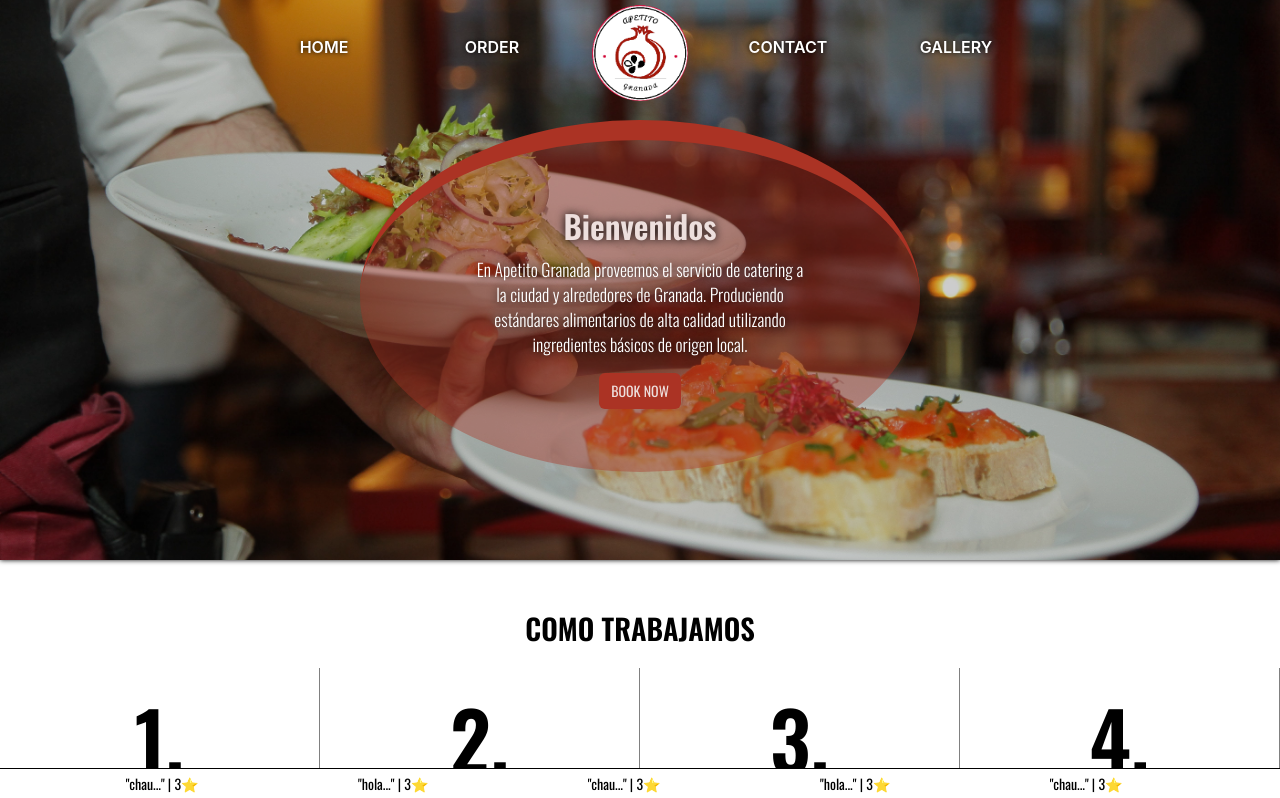
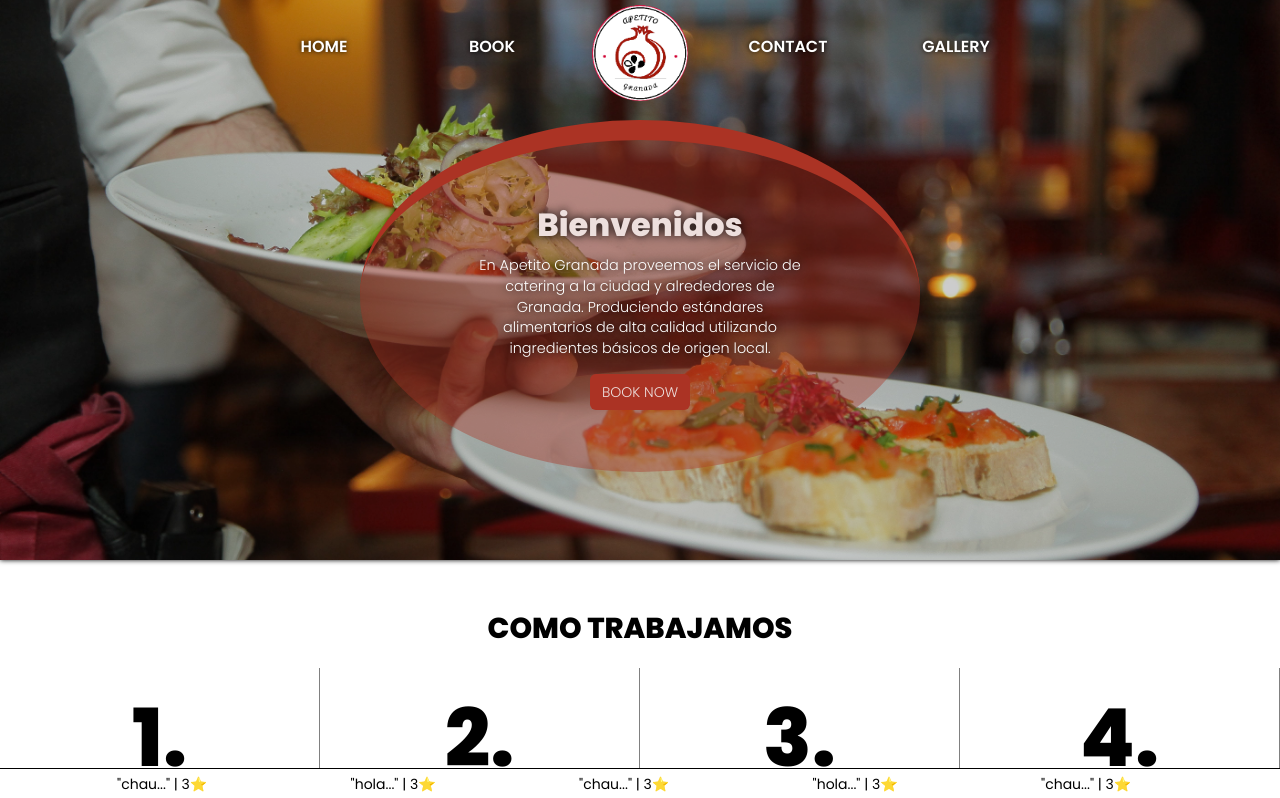
Before and after one commit to LeanM/apetito-granada-web, a React (Create React App) app: page / in a window 1280 px wide. Shown: the top 798 px of the page. Built offline with nearby package versions, Linux system fonts and the light colour scheme.

Commit message:
Styling fonts and various

```diff
--- a/public/index.html
+++ b/public/index.html
@@ -23,6 +23,9 @@
       href="https://fonts.googleapis.com/css2?family=Oswald:wght@200;300;400;600&family=Poppins:wght@200;500&family=Secular+One&display=swap"
       rel="stylesheet"
     />
+    <link rel="preconnect" href="https://fonts.googleapis.com">
+    <link rel="preconnect" href="https://fonts.gstatic.com" crossorigin>
+    <link href="https://fonts.googleapis.com/css2?family=Poppins:ital,wght@0,100;0,200;0,300;0,400;0,500;0,600;0,700;0,800;0,900;1,100;1,200&display=swap" rel="stylesheet">
     <link
       rel="stylesheet"
       href="https://use.fontawesome.com/releases/v5.6.3/css/all.css"
--- a/src/components/contact-components/Contact.js
+++ b/src/components/contact-components/Contact.js
@@ -120,7 +120,6 @@ export default function Contact() {
               onSubmit={handleSubmit}
             >
               <div className={classes.inputsContainer}>
-                <div className={classes.firstInputRow}>
                 <FormInput
                   key={inputs[0].id}
                   {...inputs[0]}
@@ -133,8 +132,7 @@ export default function Contact() {
                   value={values[inputs[1]]}
                   onChange={onChange}
                 />
-                </div>
-                <div className={classes.firstInputRow}>
+
                 <FormInput
                   key={inputs[2].id}
                   {...inputs[2]}
@@ -147,7 +145,7 @@ export default function Contact() {
                   value={values[inputs[3]]}
                   onChange={onChange}
                 />
-                </div>
+
                 <FormInput
                   key={inputs[4].id}
                   {...inputs[4]}
@@ -189,6 +187,7 @@ const useStyles = createUseStyles({
     height: "200vh",
     backgroundColor: "white",
     display: "flex",
+    fontFamily: "Poppins",
     justifyContent: "center",
     alignItems: "center",
     marginTop: "3rem",
@@ -198,11 +197,11 @@ const useStyles = createUseStyles({
     },
   },
   subContainer: {
-    width: "90%",
+    width: "95%",
     height: "85%",
     display: "flex",
     justifyContent: "center",
-    //border: `solid 1px ${colors.nav}`,
+    border: `solid 3px ${colors.nav}`,
     alignItems: "center",
     marginTop: "5rem",
 
@@ -212,7 +211,7 @@ const useStyles = createUseStyles({
     },
   },
   imageContainer: {
-    width: "45%",
+    width: "50%",
     height: "100%",
     backgroundColor: "black",
     backgroundSize: "cover",
@@ -223,12 +222,12 @@ const useStyles = createUseStyles({
     },
   },
   dataContainer: {
-    width: "55%",
+    width: "50%",
     height: "100%",
     display: "flex",
     flexDirection: "column",
     justifyContent: "center",
-    gap: "3rem",
+
     alignItems: "center",
 
     "@media screen and (max-width: 800px)": {
@@ -244,7 +243,7 @@ const useStyles = createUseStyles({
   },
   form: {
     display: "flex",
-    width: "80%",
+    width: "100%",
     flexDirection: "column",
     justifyContent: "center",
     alignItems: "center",
@@ -257,7 +256,7 @@ const useStyles = createUseStyles({
     alignItems: "center",
     width: "100%",
     height: "70%",
-    gap: "2rem",
+    gap: "0.2rem",
   },
   firstInputRow: {
     width: "90%",
@@ -282,22 +281,25 @@ const useStyles = createUseStyles({
     gap: "1rem",
   },
   submitButton: {
-    width: "5rem",
-    height: "3rem",
-    borderRadius: "20px",
-    fontWeight: "800",
-    backgroundColor: colors.textNav,
+    width: "8rem",
+    height: "4rem",
+    borderRadius: "5px",
+    fontWeight: "400",
+
     border: `solid 1px ${colors.navLight}`,
-    color: colors.nav,
+
+    backgroundColor: colors.nav,
+    color: colors.textNav,
 
     transition: "background 0.3s, color 0.3s",
+
     "&:hover": {
-      backgroundColor: colors.nav,
-      color: colors.textNav,
+      backgroundColor: colors.textNav,
+      color: colors.nav,
     },
   },
   progessContainer: {
-    width: "70%",
+    width: "80%",
     height: "2rem",
     display: "flex",
     flexDirection: "column",
--- a/src/components/contact-components/FormInput.js
+++ b/src/components/contact-components/FormInput.js
@@ -1,6 +1,7 @@
 import { useEffect, useState } from "react";
 import "./formInput.css";
 import { createUseStyles } from "react-jss";
+import { colors } from "../../assets/colors";
 
 export default function FormInput(props) {
   const [focused, setFocused] = useState(false);
@@ -21,10 +22,12 @@ export default function FormInput(props) {
 
   const biggerInput = {
     height: "5rem",
+    borderRadius: 0,
   };
 
   const normalInput = {
     height: "3rem",
+    borderRadius: 0,
   };
 
   return (
@@ -51,8 +54,9 @@ const useStyles = createUseStyles({
     display: "flex",
     flexDirection: "column",
     justifyContent: "center",
-    alignItems: "center",
-    width: "20rem",
+    alignItems: "flex-start",
+    width: "30rem",
+    borderRadius: 0,
 
     "@media screen and (max-width: 500px)": {
       //width: "14rem",
@@ -60,21 +64,21 @@ const useStyles = createUseStyles({
   },
   input: {
     padding: "15px",
-    margin: "10px 0px",
+    margin: "5px 0px",
     width: "100%",
-    borderRadius: "5px",
-    border: "1px solid gray",
+    borderRadius: 0,
+    border: `solid 1px ${colors.black}`,
 
     "@media screen and (max-width: 1000px)": {
       width: "100%",
     },
   },
   label: {
-    fontSize: "12px",
-    color: "gray",
+    fontSize: "0.9rem",
+    color: colors.black,
   },
   span: {
-    fontSize: "12px",
+    fontSize: "0px",
     width: "15rem",
     padding: "3px",
     color: "red",
--- a/src/components/contact-components/MenuList.js
+++ b/src/components/contact-components/MenuList.js
@@ -3,74 +3,98 @@ import { colors } from "../../assets/colors";
 import { useContext } from "react";
 import CartContext from "../../context/CartProvider";
 
-export default function MenuList(){
+export default function MenuList() {
   const classes = useStyles();
   const { cart } = useContext(CartContext);
   console.log(cart);
   return (
     <div className={classes.container}>
-            {
-                cart.map((menu)=>{
+      {cart.map((menu) => {
         const firstWord = menu.categoryMenu.split(" ")[0];
         return (
+          <div className={classes.itemContainer}>
             <div className={classes.item}>
-                            <img className={classes.itemImage} src={"./categories/" + firstWord + ".jpg"}></img>
+              <img
+                className={classes.itemImage}
+                src={"./categories/" + firstWord + ".jpg"}
+              ></img>
               <p className={classes.itemText}>{menu.categoryMenu}</p>
-
+            </div>
+            <button className={classes.removeButton}>X</button>
           </div>
         );
-                })
-            }
+      })}
     </div>
   );
 }
 
 const useStyles = createUseStyles({
-    container:{
-        width:"20rem",
-        height:"15rem",
-        borderRadius:"10px",
-        display:"flex",
-        flexDirection:"column",
-        justifyContent:"flex-start",
+  container: {
+    width: "25rem",
+    height: "15rem",
+    borderRadius: "10px",
+    display: "flex",
+    flexDirection: "column",
+    justifyContent: "flex-start",
     border: `solid 2px ${colors.nav}`,
     backgroundColor: colors.textNav,
-        overflowY:"scroll",
-        padding:"10px",
+    overflowY: "scroll",
+    padding: "10px",
   },
-    item:{
-        width:"100%",
-        minHeight:"3.5rem",
-        display:"flex",
-        padding:"5px",
-        justifyContent:"flex-start",
-        alignItems:"center",
-        fontSize:"1rem",
-        fontWeight:"700",
-        borderRadius:"5px",
-        backgroundColor:colors.textNav,
-        gap:"1rem",
-        color:colors.nav,
+  itemContainer: {
+    width: "100%",
+    minHeight: "3.5rem",
+    display: "flex",
+    padding: "5px",
+    justifyContent: "flex-start",
+    alignItems: "center",
+    fontSize: "0.9rem",
+    fontWeight: "700",
+    borderRadius: "5px",
+    backgroundColor: colors.textNav,
+    gap: "1rem",
+    color: colors.nav,
+  },
+  item: {
+    width: "90%",
+    minHeight: "3.5rem",
+    display: "flex",
+    padding: "5px",
+    justifyContent: "flex-start",
+    alignItems: "center",
+    borderRadius: "5px",
+    backgroundColor: colors.textNav,
+    gap: "1rem",
+    color: colors.nav,
 
-        transition:"background 0.5s, color 0.5s",
+    transition: "background 0.5s, color 0.5s",
 
     "&:hover": {
-            backgroundColor:colors.nav,
-            color:colors.white
+      backgroundColor: colors.nav,
+      color: colors.white,
     },
   },
-    itemImage:{
-        width:"2.5rem",
-        height:"2.5rem",
-        borderRadius:"100%",
-        border:`solid 2px ${colors.navLight}`,
+  itemImage: {
+    width: "2.5rem",
+    height: "2.5rem",
+    borderRadius: "100%",
+    border: `solid 2px ${colors.navLight}`,
   },
-    itemText:{
+  itemText: {
+    textAlign: "center",
+  },
+  removeButton: {
+    width: "10%",
+    height: "80%",
 
-        textAlign:"center",
+    borderRadius: "5px",
+    border: `solid 1px ${colors.nav}`,
+    backgroundColor: colors.textNav,
+    color: colors.nav,
+
+    "&:hover": {
+      backgroundColor: colors.nav,
+      color: colors.white,
     },
-    removeButton:{
-        width:"17%",
-        height:"95%",
   },
 });
--- a/src/components/gallery-components/Gallery.js
+++ b/src/components/gallery-components/Gallery.js
@@ -116,6 +116,7 @@ const useStyles = createUseStyles({
     display: "flex",
     flexDirection: "column",
     gap: "2rem",
+    fontFamily: "Poppins",
     justifyContent: "center",
     alignItems: "center",
     backgroundColor: colors.textNav,
@@ -132,17 +133,17 @@ const useStyles = createUseStyles({
     width: "15rem",
     height: "2.5rem",
     borderRadius: "10px",
-    backgroundColor: colors.textNav,
     border: `1px solid ${colors.nav}`,
-    color: colors.nav,
-    fontWeight: "800",
+    backgroundColor: colors.nav,
+    color: colors.white,
+    fontWeight: "300",
 
     transition: "background 0.5s, border 0.5s, color 0.5s",
 
     "&:hover": {
-      backgroundColor: colors.nav,
+      backgroundColor: colors.textNav,
+      color: colors.nav,
       border: `1px solid ${colors.navLight}`,
-      color: colors.white,
     },
   },
   galleryContainer: {
@@ -162,10 +163,4 @@ const useStyles = createUseStyles({
     alignItems: "center",
     gap: "1rem",
   },
-  galleryPhoto: {
-    width: "100%",
-    borderRadius: "10px",
-    objectFit: "cover",
-    boxShadow: "black 0 0 2px",
-  },
 });
--- a/src/components/gallery-components/GalleryItem.js
+++ b/src/components/gallery-components/GalleryItem.js
@@ -37,13 +37,13 @@ const useStyles = createUseStyles({
     borderRadius: "10px",
     overflow: "hidden",
     position: "relative",
+    boxShadow: "black 0 0 2px",
   },
   galleryPhoto: {
     width: "100%",
     borderRadius: "10px",
     objectFit: "cover",
-    boxShadow: "black 0 0 2px",
-    overflow: "hidden",
+
     zIndex: "100",
 
     transition: "transform 0.5s",
@@ -65,7 +65,7 @@ const useStyles = createUseStyles({
     borderBottomLeftRadius: "10px",
     borderBottomRightRadius: "10px",
 
-    fontWeight: "800",
+    fontWeight: "200",
 
     color: colors.white,
 
@@ -77,6 +77,8 @@ const useStyles = createUseStyles({
 
     transition: "height 0.5s, opacity 0.5s",
 
-    "&:hover": {},
+    "&:hover": {
+      opacity: 1,
+    },
   },
 });
--- a/src/components/home-components/Home.js
+++ b/src/components/home-components/Home.js
@@ -145,7 +145,7 @@ const useStyles = createUseStyles({
     alignItems: "center",
     justifyContent: "center",
     flexDirection: "column",
-    fontFamily: "Oswald",
+    fontFamily: "Poppins",
   },
   homeBody: {
     display: "flex",
--- a/src/components/home-components/categoryCards/LeftCategoryCard.js
+++ b/src/components/home-components/categoryCards/LeftCategoryCard.js
@@ -7,34 +7,29 @@ import { createUseStyles } from "react-jss";
 
 export default function LeftCategoryCard(props) {
   const classes = styles();
-  const specificClasses =  specificStyle();
+  const specificClasses = specificStyle();
   const { addToCart } = useContext(CartContext);
   const firstWord = props.categoryData.split(" ")[0];
 
   return (
     <div
       id={props.categoryData}
-      style={{
-
-      }}
+      style={{}}
       className={specificClasses.container}
     >
-      <div className={classes.background} style={{backgroundImage: `url(./categories/${firstWord}.jpg)`}} ></div>
+      <div
+        className={classes.background}
+        style={{ backgroundImage: `url(./categories/${firstWord}.jpg)` }}
+      ></div>
       <div className={classes.innerLeftContainer}>
         <div className={classes.imageContainer}>
           <img
             src={"./categories/" + firstWord + ".jpg"}
             className={classes.imageStyle}
-
           />
         </div>
 
-        <div
-          className={specificClasses.dataContainer}
-          style={{
-
-          }}
-        >
+        <div className={specificClasses.dataContainer} style={{}}>
           <div style={{ fontWeight: "800", fontSize: "2rem" }}>
             {props.categoryData}
           </div>
@@ -42,7 +37,9 @@ export default function LeftCategoryCard(props) {
             ASdklasdjaskldjaslkdjdas;ld askljdklasjd lkasj dlkasjd kasjdk
           </div>
           <div className={classes.buttonsContainer}>
-            <button className={classes.button} onClick={props.onOpen}>Menu</button>
+            <button className={classes.button} onClick={props.onOpen}>
+              Menu
+            </button>
             <button
               className={classes.button}
               onClick={() => addToCart(props.categoryData)}
@@ -59,7 +56,7 @@ export default function LeftCategoryCard(props) {
 const specificStyle = createUseStyles({
   container: {
     width: "90%",
-    position:"relative",
+    position: "relative",
     height: "60vh",
     display: "flex",
     justifyContent: "center",
@@ -67,12 +64,9 @@ const specificStyle = createUseStyles({
     marginBottom: "5rem",
     //border:`solid 3px ${colors.nav}`,
 
-
     //borderRadius:"5px",
 
-    "@media screen and (max-width: 1100px)": {
-
-    },
+    "@media screen and (max-width: 1100px)": {},
 
     "@media screen and (max-width: 900px)": {
       marginBottom: "0rem",
@@ -82,7 +76,7 @@ const specificStyle = createUseStyles({
       height: "50vh",
     },
   },
-  dataContainer:{
+  dataContainer: {
     display: "flex",
     width: "40%",
     height: "100%",
@@ -90,32 +84,33 @@ const specificStyle = createUseStyles({
     justifyContent: "center",
     alignItems: "center",
     gap: "2rem",
-    fontSize: "1.1rem",
+    fontSize: "0.9rem",
+    fontFamily: "Poppins",
     backgroundColor: colors.white,
     color: colors.nav,
     //borderRadius:"10px",
-    zIndex:"50",
+    zIndex: "50",
     borderRight: `solid 20px ${colors.nav}`,
     //borderLeft: `solid 1px ${colors.navSemiTransparent}`,
     border: `solid 2px ${colors.nav}`,
-    borderTopLeftRadius:"10px",
-    borderBottomLeftRadius:"10px",
+    borderTopLeftRadius: "10px",
+    borderBottomLeftRadius: "10px",
 
     "@media screen and (max-width: 1100px)": {
       width: "80%",
-      height:"80%",
-      borderTop:`solid 5px ${colors.nav}`,
+      height: "80%",
+      borderTop: `solid 5px ${colors.nav}`,
       border: `solid 1px ${colors.nav}`,
       color: "white",
-      textShadow:"black 0 0 10px",
-      backgroundColor:colors.navSemiTransparent,
+      textShadow: "black 0 0 10px",
+      backgroundColor: colors.navSemiTransparent,
     },
 
     "@media screen and (max-width: 500px)": {
       width: "100%",
-      border:"none",
-      padding:"10px",
+      border: "none",
+      padding: "10px",
       //borderTop:`solid 5px ${colors.nav}`,
     },
-  }
+  },
 });
--- a/src/components/home-components/categoryCards/RightCategoryCard.js
+++ b/src/components/home-components/categoryCards/RightCategoryCard.js
@@ -8,20 +8,17 @@ import CartContext from "../../../context/CartProvider";
 
 export default function RightCategoryCard(props) {
   const classes = styles();
-  const specificClasses =  specificStyle();
+  const specificClasses = specificStyle();
   const { addToCart } = useContext(CartContext);
   const firstWord = props.categoryData.split(" ")[0];
   return (
-    <div
-      id={props.categoryData}
-      className={specificClasses.container}
-    >
-      <div className={classes.background} style={{backgroundImage: `url(./categories/${firstWord}.jpg)`}} ></div>
+    <div id={props.categoryData} className={specificClasses.container}>
+      <div
+        className={classes.background}
+        style={{ backgroundImage: `url(./categories/${firstWord}.jpg)` }}
+      ></div>
       <div className={classes.innerRightContainer}>
-        <div
-          className={specificClasses.dataContainer}
-          style={{  }}
-        >
+        <div className={specificClasses.dataContainer} style={{}}>
           <div style={{ fontWeight: "800", fontSize: "2rem" }}>
             {props.categoryData}
           </div>
@@ -29,7 +26,9 @@ export default function RightCategoryCard(props) {
             ASdklasdjaskldjaslkdjdas;ld askljdklasjd lkasj dlkasjd kasjdk
           </div>
           <div className={classes.buttonsContainer}>
-            <button className={classes.button} onClick={props.onOpen}>Menu</button>
+            <button className={classes.button} onClick={props.onOpen}>
+              Menu
+            </button>
             <button
               className={classes.button}
               onClick={() => addToCart(props.categoryData)}
@@ -49,11 +48,10 @@ export default function RightCategoryCard(props) {
   );
 }
 
-
 const specificStyle = createUseStyles({
   container: {
     width: "90%",
-    position:"relative",
+    position: "relative",
     height: "60vh",
     display: "flex",
     justifyContent: "center",
@@ -64,8 +62,6 @@ const specificStyle = createUseStyles({
 
     //borderRadius:"5px",
 
-
-
     "@media screen and (max-width: 900px)": {
       marginBottom: "0rem",
       width: "100%",
@@ -74,7 +70,7 @@ const specificStyle = createUseStyles({
       height: "50vh",
     },
   },
-  dataContainer:{
+  dataContainer: {
     display: "flex",
     width: "40%",
     height: "100%",
@@ -82,33 +78,33 @@ const specificStyle = createUseStyles({
     justifyContent: "center",
     alignItems: "center",
     gap: "2rem",
-    fontSize: "1.1rem",
+    fontSize: "0.9rem",
     backgroundColor: colors.white,
     //borderRadius:"10px",
     color: colors.nav,
-    zIndex:"50",
+    zIndex: "50",
     //borderRight: `solid 1px ${colors.navSemiTransparent}`,
     borderLeft: `solid 20px ${colors.nav}`,
 
     border: `solid 2px ${colors.nav}`,
-    borderTopRightRadius:"10px",
-    borderBottomRightRadius:"10px",
+    borderTopRightRadius: "10px",
+    borderBottomRightRadius: "10px",
 
     "@media screen and (max-width: 1100px)": {
       width: "80%",
-      height:"80%",
-      borderTop:`solid 5px ${colors.nav}`,
+      height: "80%",
+      borderTop: `solid 5px ${colors.nav}`,
       border: `solid 1px ${colors.nav}`,
       color: "white",
-      textShadow:"black 0 0 10px",
-      backgroundColor:colors.navSemiTransparent,
+      textShadow: "black 0 0 10px",
+      backgroundColor: colors.navSemiTransparent,
     },
 
     "@media screen and (max-width: 500px)": {
       width: "100%",
-      border:"none",
-      padding:"10px",
+      border: "none",
+      padding: "10px",
       //borderTop:`solid 5px ${colors.nav}`,
     },
-  }
+  },
 });
--- a/src/components/home-components/landing/HomeTop.js
+++ b/src/components/home-components/landing/HomeTop.js
@@ -102,7 +102,7 @@ const useStyles = createUseStyles({
   infoText: {
     width: "60%",
     fontWeight: "300",
-    fontSize: "1.1rem",
+    fontSize: "0.9rem",
     color: "white",
     textShadow: `0 0 10px ${colors.black}`,
 
@@ -153,6 +153,7 @@ const useStyles = createUseStyles({
     marginTop: "1rem",
     backgroundColor: colors.nav,
     color: colors.textNav,
+    fontWeight: "300",
     "&:hover": {
       backgroundColor: colors.textNav,
       color: colors.nav,
--- a/src/components/pagewrappers/Nav.js
+++ b/src/components/pagewrappers/Nav.js
@@ -103,9 +103,15 @@ export default function Nav(props) {
               <p className={classes.navBarListItemText}>HOME</p>
             </div>
           </div>
-          <div className={classes.navBarListItem} style={navButtonStyle}>
+          <div
+            className={classes.navBarListItem}
+            onClick={() => {
+              navigate("/contact");
+            }}
+            style={navButtonStyle}
+          >
             <div className={classes.navBarListItemTextContainer}>
-              <p className={classes.navBarListItemText}>ORDER</p>
+              <p className={classes.navBarListItemText}>BOOK</p>
             </div>
           </div>
           <div className={classes.enterpriseListItem}>
@@ -153,6 +159,7 @@ const useStyles = createUseStyles({
   container: {
     width: "100%",
     height: "100%",
+    fontFamily: "Poppins",
   },
   background: {
     backgroundColor: "white",
@@ -212,6 +219,7 @@ const useStyles = createUseStyles({
     height: "70%",
     display: "flex",
     fontSize: "1rem",
+    fontFamily: "Poppins",
     fontWeight: "600",
     marginTop: "auto",
     marginBottom: "auto",
```
Also changed, not shown: src/components/home-components/landing/HomeInfo.js (+9 -7 lines). Lines whose indentation alone changed are shown as unchanged.
